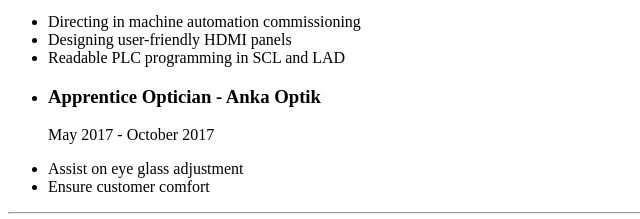
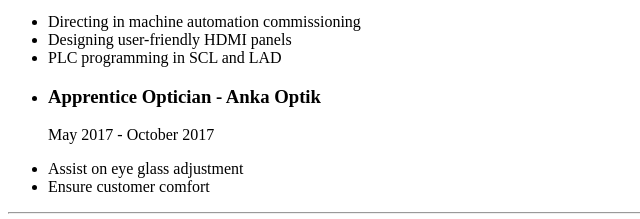
Before and after one commit to Muveyt/Resume, a plain HTML site: page index.html in a window 1280 px wide. Shown: the part 764-983 px from the top of the page, 0-640 px from the left. Drawn offline with Linux system fonts and the light colour scheme.

Commit message:
Update index.html

```diff
--- a/index.html
+++ b/index.html
@@ -26,7 +26,7 @@
             <p>August 2023 - October 2024</p>
             <li>Directing in machine automation commissioning</li>
             <li>Designing user-friendly HDMI panels</li>
-            <li>Readable PLC programming in SCL and LAD</li>
+            <li>PLC programming in SCL and LAD</li>
         </li>
         <li><h3>Apprentice Optician - Anka Optik</h3>
             <p>May 2017 - October 2017</p>
```
